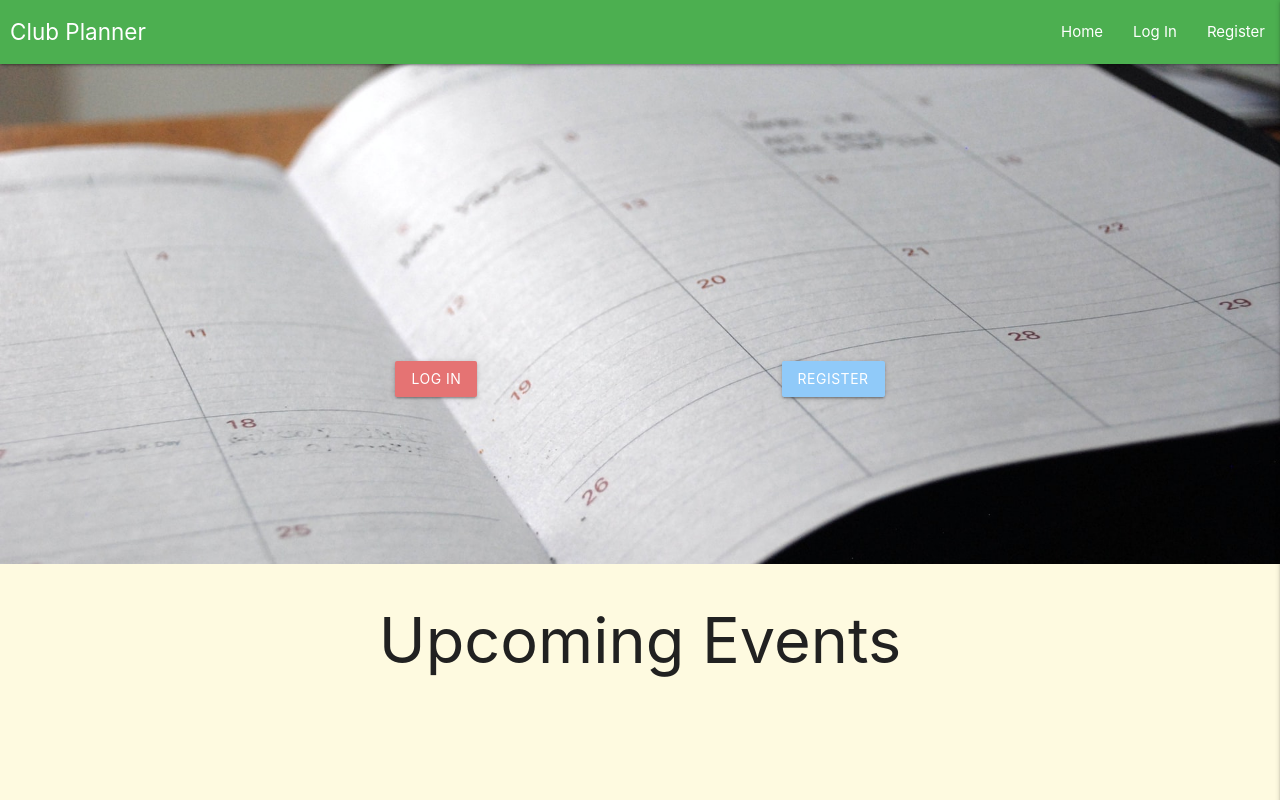
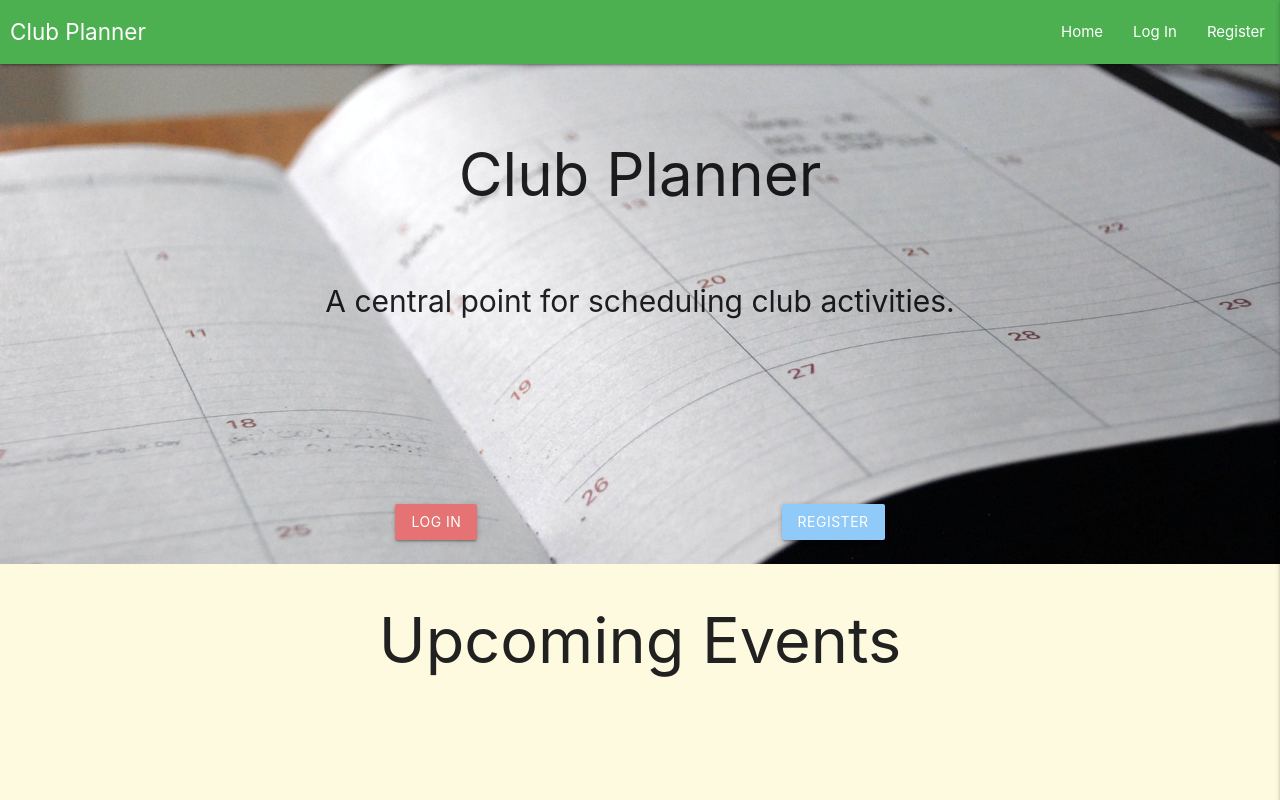
Before and after one commit to smeghen/clubplanner, a Flask app: page / in a window 1280 px wide. Run offline with Flask 2, Linux system fonts and the light colour scheme; data that the repository does not hold is empty; some libraries are stand-ins or nearby versions.

Commit message:
Descriptive text added to home page image

```diff
--- a/static/css/style.css
+++ b/static/css/style.css
@@ -11,6 +11,14 @@ body {
 .brand-logo{
     margin-left: 10px;
     font-size: 1.5rem !important;
+}
+
+.title{
+    font-size: 4rem;
+}
+
+.info-text{
+    font-size: 2rem;
 }
 
 
--- a/templates/events.html
+++ b/templates/events.html
@@ -4,6 +4,8 @@
     <div class="parallax-container">
         <div class="valign-wrapper">
             <div class="row center">
+                <p class="centre-align text-black title">Club Planner</p>
+                <p class="centre-align text-black info-text">A central point for scheduling club activities.</p>
                 <a href="{{ url_for('login') }}" class="waves-effect waves-light red lighten-2 btn btn-parallax">Log In</a>
                 <a href="{{ url_for('register') }}" class="waves-effect waves-light blue lighten-3 btn btn-parallax">Register</a>
             </div>
```
